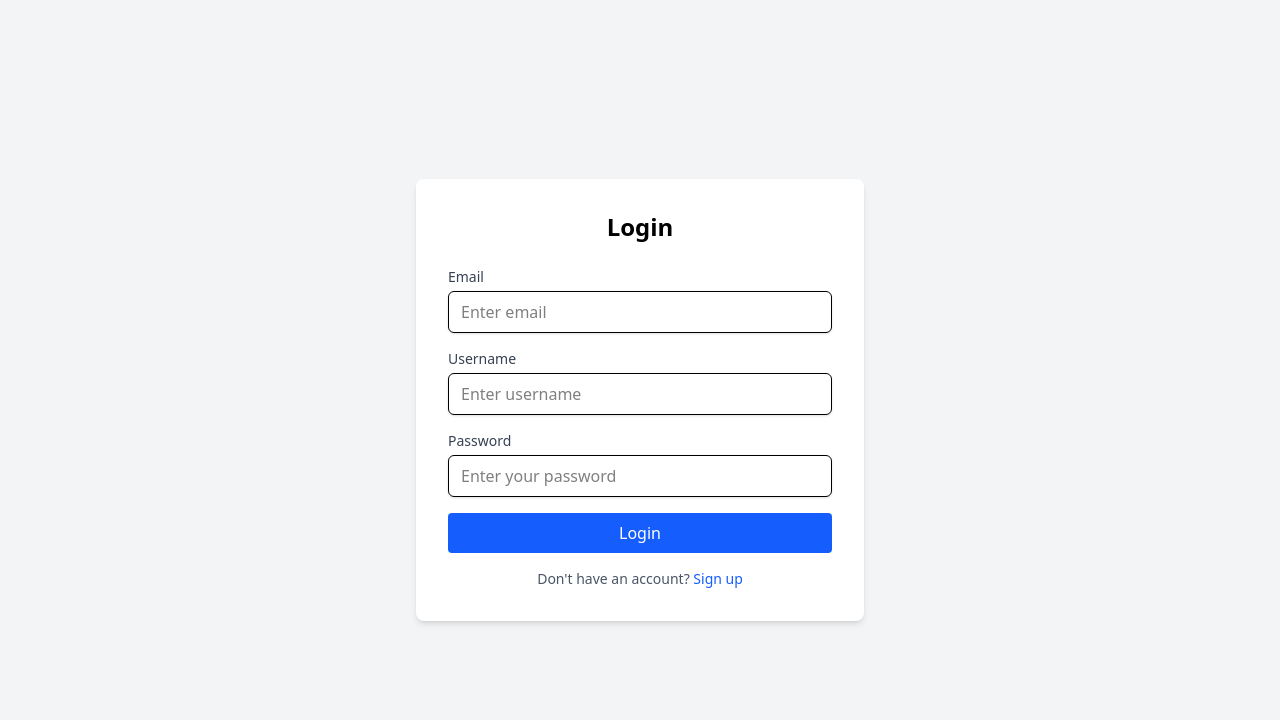
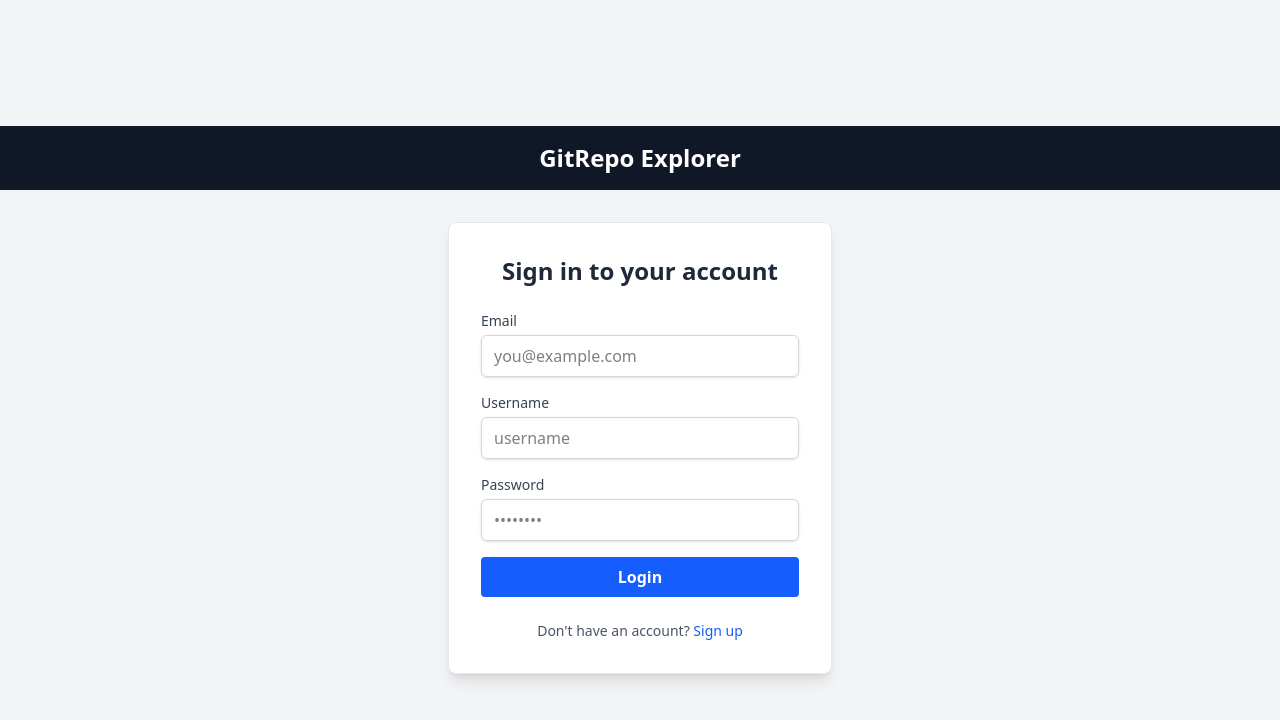
Before and after one commit to MarkAnthonyAlejo/git_repo_explorer_app, a Next.js app in the folder git_repo_frontend/: page / in a window 1280 px wide. Shown: the top 720 px of the page. Built offline with nearby package versions, Linux system fonts and the light colour scheme.

Commit message:
Updated page.tsx

```diff
--- a/git_repo_frontend/src/app/page.tsx
+++ b/git_repo_frontend/src/app/page.tsx
@@ -11,6 +11,8 @@ export default function LoginPage() {
     password: '',
   });
 
+  const [loading, setLoading] = useState(false);
+
   const handleChange = (e: React.ChangeEvent<HTMLInputElement>) => {
     setFormData({ ...formData, [e.target.name]: e.target.value });
   };
@@ -23,7 +25,9 @@ export default function LoginPage() {
       alert('Please enter your password and either email or username.');
       return;
     }
-    console.log(process.env.NEXT_PUBLIC_API_BASE_URL,'Testing')
+
+    setLoading(true)
+
     try {
       const res = await fetch(`${process.env.NEXT_PUBLIC_API_BASE_URL}/users/login`, {
         method: 'POST',
@@ -46,14 +50,24 @@ export default function LoginPage() {
     } catch (err) {
       console.error('Login error:', err);
       alert('Something went wrong');
+    } finally {
+      setLoading(false)
     }
   };
 
   return (
-    <main className="flex min-h-screen items-center justify-center bg-gray-100 px-4">
-      <div className="w-full max-w-md p-8 bg-white rounded-lg shadow-md">
-        <h1 className="text-2xl font-bold text-center mb-6">Login</h1>
+    <main className="min-h-screen bg-gray-100 flex flex-col items-center justify-center">
+      {/* GitHub-style dark header */}
+      <div className="w-full bg-gray-900 py-4">
+        <h1 className="text-white text-center text-2xl font-semibold">GitRepo Explorer</h1>
+      </div>
+
+      {/* Login card */}
+      <div className="w-full max-w-sm mt-8 bg-white border border-gray-200 p-8 rounded-lg shadow-lg">
+        <h2 className="text-2xl font-bold text-center mb-6 text-gray-800">Sign in to your account</h2>
+
         <form onSubmit={handleLogin} className="space-y-4">
+          {/* Email input */}
           <div>
             <label className="block text-sm font-medium text-gray-700">Email</label>
             <input
@@ -61,10 +75,12 @@ export default function LoginPage() {
               name="email"
               value={formData.email}
               onChange={handleChange}
-              className="mt-1 block w-full rounded-md border px-3 py-2 shadow-sm focus:outline-none focus:ring focus:border-blue-500"
-              placeholder="Enter email"
+              className="mt-1 block w-full rounded-md border border-gray-300 px-3 py-2 shadow-sm focus:outline-none focus:ring-2 focus:ring-blue-500"
+              placeholder="you@example.com"
             />
           </div>
+
+          {/* Username input */}
           <div>
             <label className="block text-sm font-medium text-gray-700">Username</label>
             <input
@@ -72,10 +88,12 @@ export default function LoginPage() {
               name="username"
               value={formData.username}
               onChange={handleChange}
-              className="mt-1 block w-full rounded-md border px-3 py-2 shadow-sm focus:outline-none focus:ring focus:border-blue-500"
-              placeholder="Enter username"
+              className="mt-1 block w-full rounded-md border border-gray-300 px-3 py-2 shadow-sm focus:outline-none focus:ring-2 focus:ring-blue-500"
+              placeholder="username"
             />
           </div>
+
+          {/* Password input */}
           <div>
             <label className="block text-sm font-medium text-gray-700">Password</label>
             <input
@@ -84,19 +102,46 @@ export default function LoginPage() {
               required
               value={formData.password}
               onChange={handleChange}
-              className="mt-1 block w-full rounded-md border px-3 py-2 shadow-sm focus:outline-none focus:ring focus:border-blue-500"
-              placeholder="Enter your password"
+              className="mt-1 block w-full rounded-md border border-gray-300 px-3 py-2 shadow-sm focus:outline-none focus:ring-2 focus:ring-blue-500"
+              placeholder="••••••••"
             />
           </div>
+
+          {/* Submit button with loader */}
           <button
             type="submit"
-            className="w-full bg-blue-600 text-white py-2 rounded hover:bg-blue-700 transition"
+            disabled={loading}
+            className={`w-full flex justify-center items-center bg-blue-600 text-white font-semibold py-2 px-4 rounded hover:bg-blue-700 transition ${
+              loading ? 'opacity-70 cursor-not-allowed' : ''
+            }`}
           >
-            Login
+            {loading ? (
+              <svg
+                className="animate-spin h-5 w-5 mr-2 text-white"
+                xmlns="http://www.w3.org/2000/svg"
+                fill="none"
+                viewBox="0 0 24 24"
+              >
+                <circle
+                  className="opacity-25"
+                  cx="12"
+                  cy="12"
+                  r="10"
+                  stroke="currentColor"
+                  strokeWidth="4"
+                />
+                <path
+                  className="opacity-75"
+                  fill="currentColor"
+                  d="M4 12a8 8 0 018-8v4a4 4 0 00-4 4H4z"
+                />
+              </svg>
+            ) : null}
+            {loading ? 'Logging in...' : 'Login'}
           </button>
         </form>
 
-        <p className="mt-4 text-center text-sm text-gray-600">
+        <p className="mt-6 text-center text-sm text-gray-600">
           Don&apos;t have an account?{' '}
           <button
             onClick={() => router.push('/signupPage')}
```
